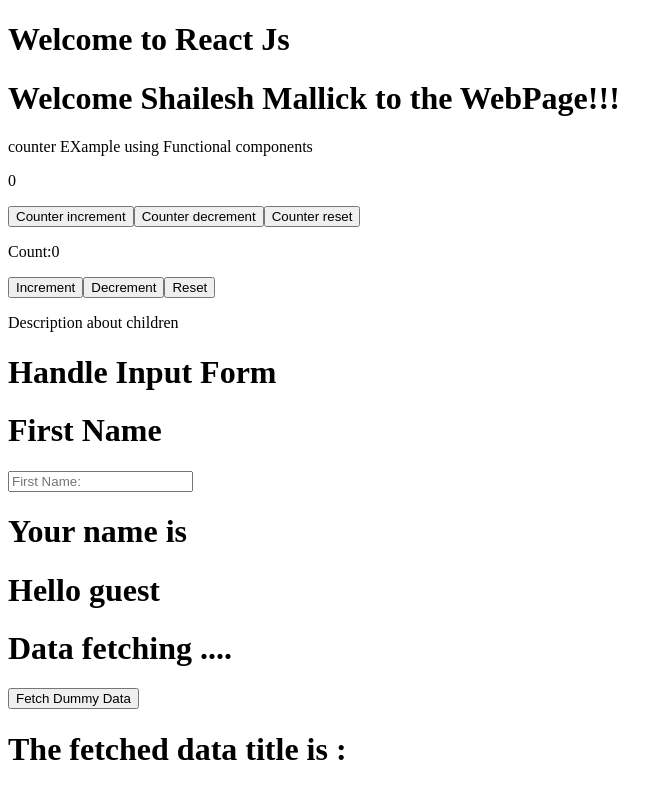
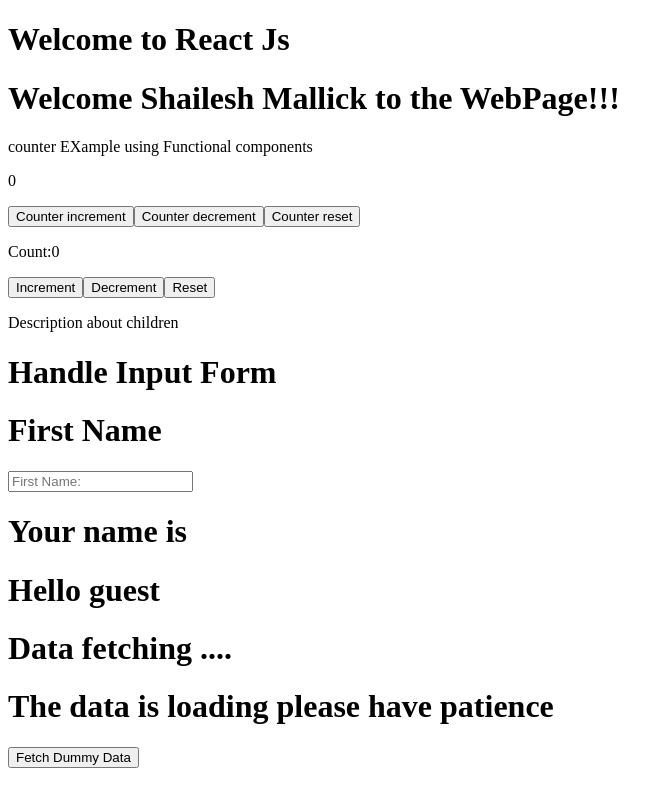
Before and after one commit to Shailesh12-svg/ReactJS-Practice, a React (Create React App) app: page /data in a window 1280 px wide. Shown: the whole page, without its empty margins (0-672 px from the left). Built offline with nearby package versions, Linux system fonts and the light colour scheme.

Commit message:
Data fetching with loading state

```diff
--- a/src/components/Datafetching.jsx
+++ b/src/components/Datafetching.jsx
@@ -2,17 +2,20 @@ import React, { useState } from 'react'
 import axios from 'axios'
 const Datafetching = () => {
 
-    const [data,setData]= useState('');
+    const [data,setData]= useState(null);
+    const [loading,setLoading]=useState(true)
+//Handle the loading state
 
     const HandleData =async()=>{
 
         try{
 
-           const data = await axios.get('https://jsonplaceholder.typicode.com/todos/1');
-           if(data){
-            setData(data)
-           }
-        }catch(err){
+           const res = await axios.get('https://jsonplaceholder.typicode.com/todos/1');
+           setData(res.data)
+           setLoading(false)
+
+        }
+        catch(err){
             console.log("Error in fetching the data")
         }
     }
@@ -22,8 +25,9 @@ const Datafetching = () => {
     <>
     <div>
         <h1>Data fetching ....</h1>
+        {loading && <h1>The data is loading please have patience</h1>}
         <button onClick={HandleData}> Fetch Dummy Data </button>
-        <h1>The fetched data title is :{data.title}</h1>
+        {data&&<h1>The fetched data title is :{data.title}</h1>}
     </div>
     </>
   )
```
